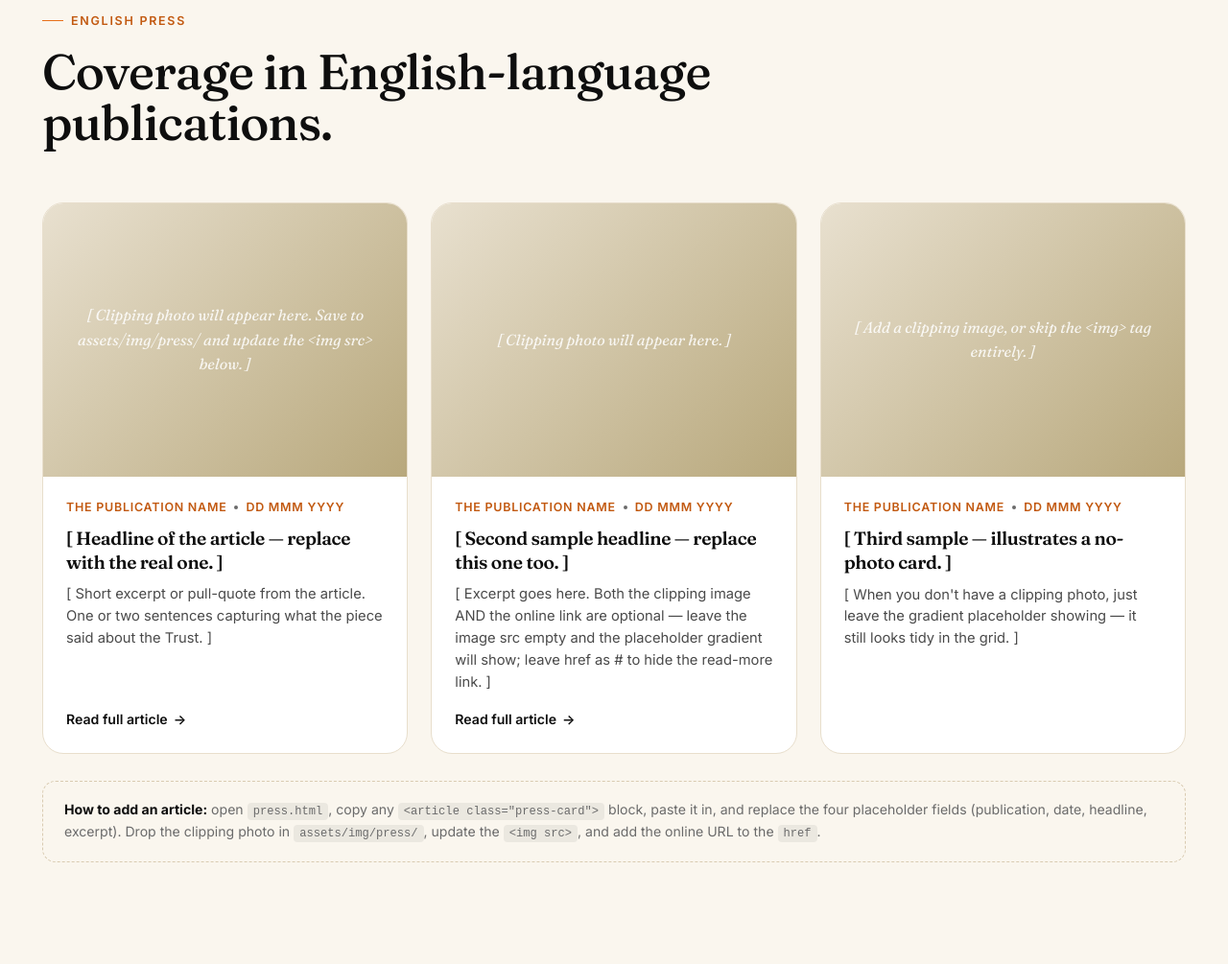
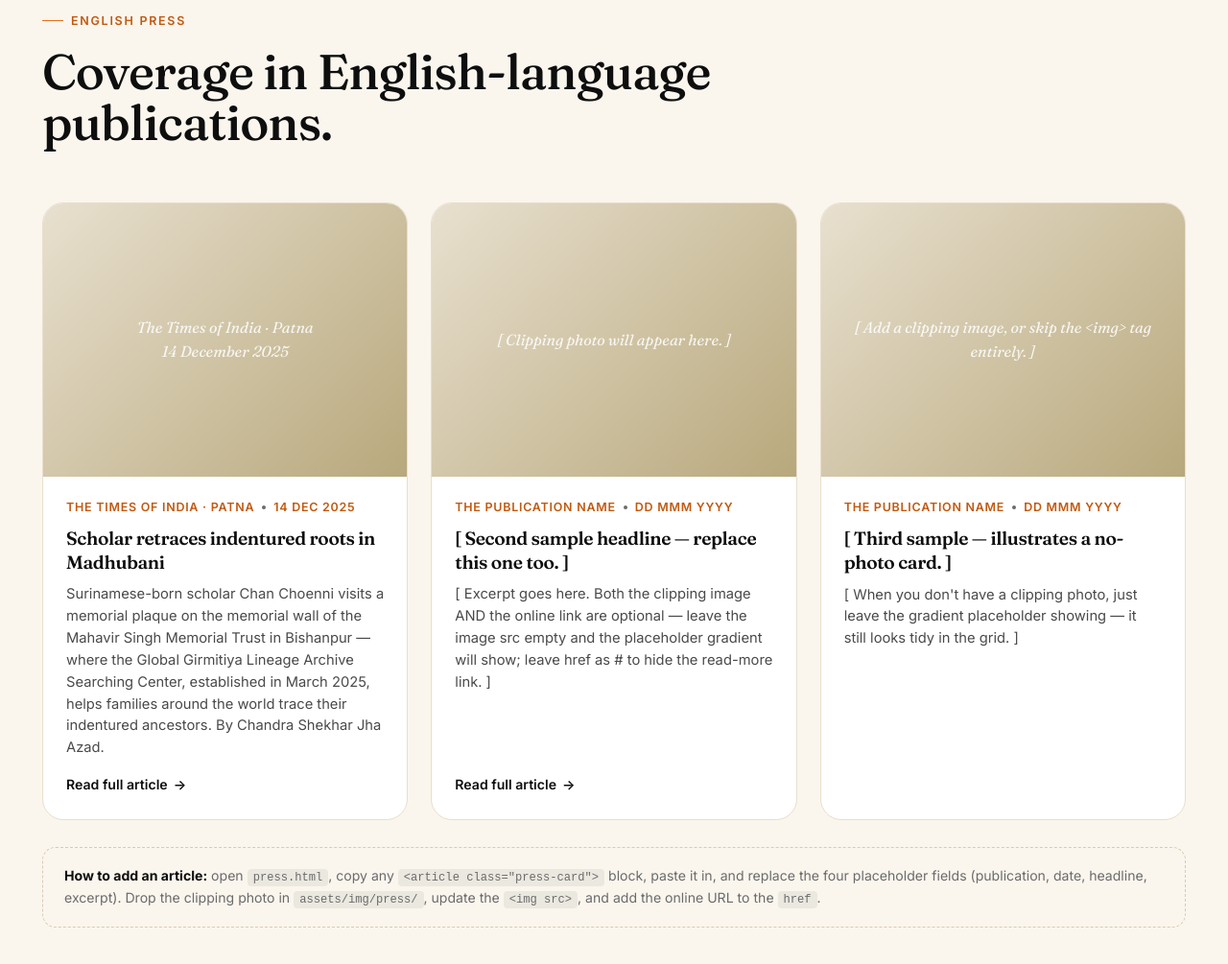
Before and after one commit to cksingh12321/mahavirtrust-site, a plain HTML site: page press.html in a window 1280 px wide. Shown: the part 679-1684 px from the top of the page at 96% size. Drawn offline with Linux system fonts and the light colour scheme.

Commit message:
press: add first real article — Times of India coverage of Girmitiya plaque
Replaces the first English placeholder card with verified coverage:
The Times of India (Patna) · 14 December 2025 · 'Scholar retraces
indentured roots in Madhubani' by Chandra Shekhar Jha Azad. Article
covers Surinamese scholar Chan Choenni visiting the Mahavir Singh
Memorial Trust's memorial plaque in Bishanpur and the Global
Girmitiya Lineage Archive Searching Center established there in
March 2025.

The other two English cards (and all three Hindi cards) remain
placeholders awaiting real entries.

```diff
--- a/press.html
+++ b/press.html
@@ -100,18 +100,18 @@
 
         <article class="press-card" lang="en">
           <div class="press-clipping">
-            <span class="ph-fallback">[ Clipping photo will appear here. Save to assets/img/press/ and update the &lt;img src&gt; below. ]</span>
-            <img src="assets/img/press/sample-toi-2024.jpg" alt="Newspaper clipping placeholder" onerror="this.style.display='none'">
+            <span class="ph-fallback">The Times of India · Patna<br>14 December 2025</span>
+            <img src="assets/img/press/toi-2025-12-14-girmitiya.jpg" alt="The Times of India article 'Scholar retraces indentured roots in Madhubani'" onerror="this.style.display='none'">
           </div>
           <div class="press-body">
             <div class="press-meta">
-              <span>The Publication Name</span>
+              <span>The Times of India · Patna</span>
               <span class="pub-dot"></span>
-              <span>DD MMM YYYY</span>
+              <span>14 Dec 2025</span>
             </div>
-            <h3 class="press-title">[ Headline of the article — replace with the real one. ]</h3>
-            <p class="press-excerpt">[ Short excerpt or pull-quote from the article. One or two sentences capturing what the piece said about the Trust. ]</p>
-            <a href="#" class="press-link" target="_blank" rel="noopener">
+            <h3 class="press-title">Scholar retraces indentured roots in Madhubani</h3>
+            <p class="press-excerpt">Surinamese-born scholar Chan Choenni visits a memorial plaque on the memorial wall of the Mahavir Singh Memorial Trust in Bishanpur — where the Global Girmitiya Lineage Archive Searching Center, established in March 2025, helps families around the world trace their indentured ancestors. By Chandra Shekhar Jha Azad.</p>
+            <a href="https://timesofindia.indiatimes.com/city/patna/scholar-retraces-indentured-roots-in-madhubani/articleshow/125964598.cms" class="press-link" target="_blank" rel="noopener">
               Read full article <span class="arrow">→</span>
             </a>
           </div>
```
